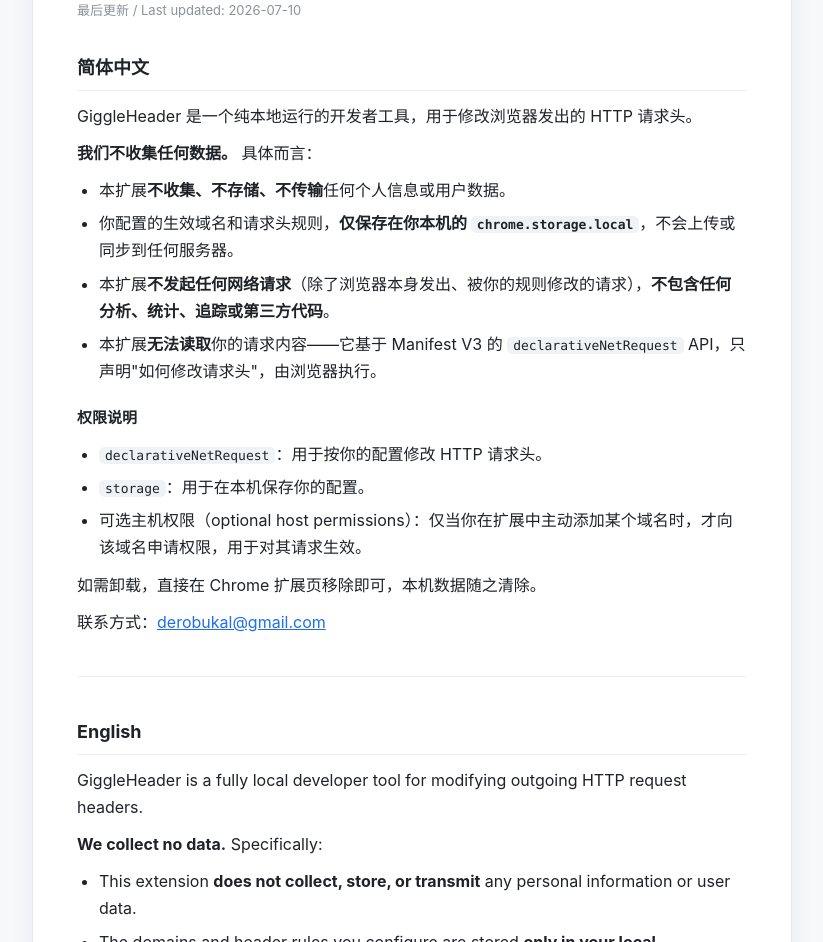
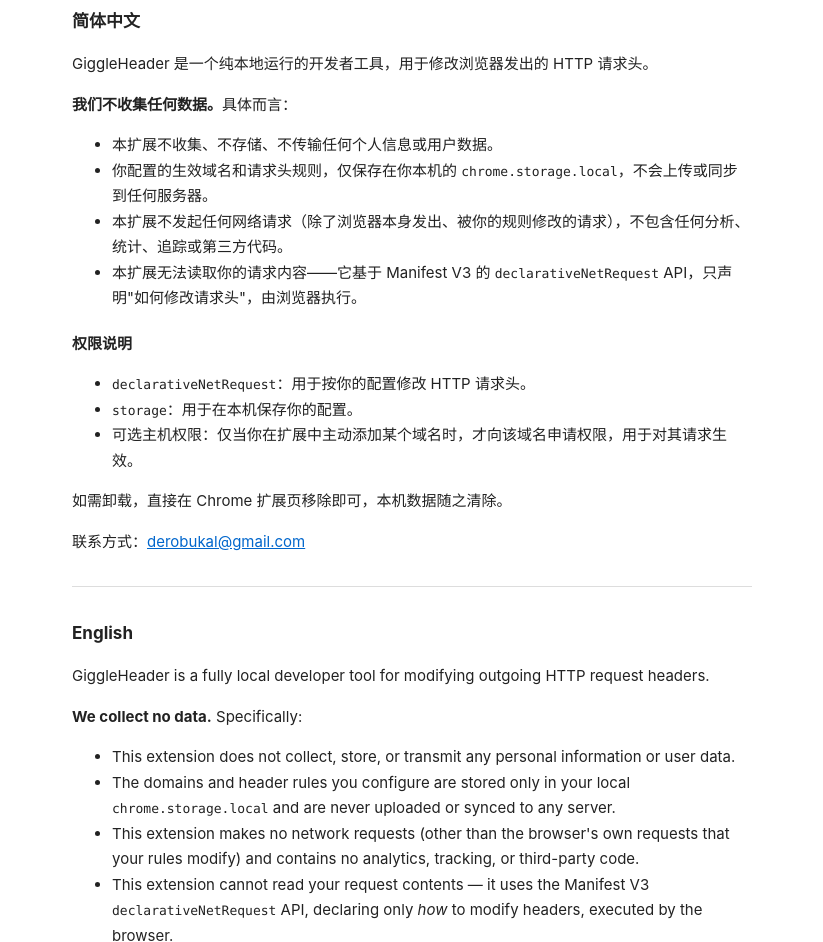
Before and after one commit to RitterHou/GiggleHeader, a browser extension: page web/privacy.html in a window 1280 px wide. Shown: the part 134-1076 px from the top of the page, without its empty margins (228-1051 px from the left). Drawn offline with Linux system fonts and the light colour scheme.

Commit message:
docs: 隐私政策改为极简纯文本样式，联系邮箱更新
Co-Authored-By: Claude Opus 4.8 <noreply@anthropic.com>

```diff
--- a/web/privacy.html
+++ b/web/privacy.html
@@ -5,79 +5,52 @@
 <meta name="viewport" content="width=device-width, initial-scale=1">
 <title>GiggleHeader 隐私权政策 / Privacy Policy</title>
 <style>
-  :root { color-scheme: light dark; }
-  * { box-sizing: border-box; }
   body {
-    margin: 0; padding: 40px 20px;
-    font-family: -apple-system, BlinkMacSystemFont, "PingFang SC", "Segoe UI", Roboto, sans-serif;
-    line-height: 1.7; color: #1f2328; background: #f6f8fa;
+    max-width: 680px; margin: 40px auto; padding: 0 16px;
+    font-family: -apple-system, BlinkMacSystemFont, "PingFang SC", "Segoe UI", sans-serif;
+    font-size: 15px; line-height: 1.7; color: #222; background: #fff;
   }
-  .wrap { max-width: 760px; margin: 0 auto; background: #fff; border: 1px solid #e5e9ef;
-    border-radius: 14px; padding: 40px 44px; box-shadow: 0 6px 24px rgba(30,50,90,.06); }
-  header { display: flex; align-items: center; gap: 14px; margin-bottom: 6px; }
-  header .logo { width: 46px; height: 46px; border-radius: 11px;
-    background: linear-gradient(135deg, #1f6feb, #14b88a); flex: 0 0 auto; }
-  h1 { font-size: 24px; margin: 0; letter-spacing: -.3px; }
-  .updated { color: #8a929b; font-size: 13px; margin: 4px 0 28px; }
-  h2 { font-size: 18px; margin: 32px 0 12px; padding-bottom: 6px; border-bottom: 1px solid #eaeef2; }
-  h3 { font-size: 15px; margin: 20px 0 8px; }
-  p { margin: 10px 0; }
-  ul { margin: 10px 0; padding-left: 22px; }
-  li { margin: 6px 0; }
-  code { background: #f0f3f6; padding: 1px 6px; border-radius: 5px; font-size: 13px;
-    font-family: ui-monospace, SFMono-Regular, Menlo, monospace; }
-  strong { font-weight: 650; }
-  .lang-note { color: #8a929b; font-size: 13px; }
-  a { color: #1f6feb; }
-  hr { border: none; border-top: 1px solid #eaeef2; margin: 40px 0; }
-  @media (prefers-color-scheme: dark) {
-    body { background: #0d1117; color: #e6edf3; }
-    .wrap { background: #161b22; border-color: #30363d; box-shadow: none; }
-    h2, h3 { border-color: #30363d; }
-    code { background: #21262d; }
-    .updated, .lang-note { color: #8b949e; }
-  }
+  h1 { font-size: 20px; }
+  h2 { font-size: 17px; margin-top: 32px; }
+  h3 { font-size: 15px; margin-top: 20px; }
+  .updated { color: #666; font-size: 13px; }
+  code { font-family: ui-monospace, Menlo, monospace; font-size: 13px; }
+  hr { border: none; border-top: 1px solid #ddd; margin: 32px 0; }
+  a { color: #06c; }
 </style>
 </head>
 <body>
-  <div class="wrap">
-    <header>
-      <div class="logo"></div>
   <h1>GiggleHeader 隐私权政策 / Privacy Policy</h1>
-    </header>
-    <div class="updated">最后更新 / Last updated: 2026-07-10</div>
+  <p class="updated">最后更新 / Last updated: 2026-07-10</p>
 
-    <section>
   <h2>简体中文</h2>
   <p>GiggleHeader 是一个纯本地运行的开发者工具，用于修改浏览器发出的 HTTP 请求头。</p>
-      <p><strong>我们不收集任何数据。</strong> 具体而言：</p>
+  <p><strong>我们不收集任何数据。</strong>具体而言：</p>
   <ul>
-        <li>本扩展<strong>不收集、不存储、不传输</strong>任何个人信息或用户数据。</li>
-        <li>你配置的生效域名和请求头规则，<strong>仅保存在你本机的 <code>chrome.storage.local</code></strong>，不会上传或同步到任何服务器。</li>
-        <li>本扩展<strong>不发起任何网络请求</strong>（除了浏览器本身发出、被你的规则修改的请求），<strong>不包含任何分析、统计、追踪或第三方代码</strong>。</li>
-        <li>本扩展<strong>无法读取</strong>你的请求内容——它基于 Manifest V3 的 <code>declarativeNetRequest</code> API，只声明"如何修改请求头"，由浏览器执行。</li>
+    <li>本扩展不收集、不存储、不传输任何个人信息或用户数据。</li>
+    <li>你配置的生效域名和请求头规则，仅保存在你本机的 <code>chrome.storage.local</code>，不会上传或同步到任何服务器。</li>
+    <li>本扩展不发起任何网络请求（除了浏览器本身发出、被你的规则修改的请求），不包含任何分析、统计、追踪或第三方代码。</li>
+    <li>本扩展无法读取你的请求内容——它基于 Manifest V3 的 <code>declarativeNetRequest</code> API，只声明"如何修改请求头"，由浏览器执行。</li>
   </ul>
   <h3>权限说明</h3>
   <ul>
     <li><code>declarativeNetRequest</code>：用于按你的配置修改 HTTP 请求头。</li>
     <li><code>storage</code>：用于在本机保存你的配置。</li>
-        <li>可选主机权限（optional host permissions）：仅当你在扩展中主动添加某个域名时，才向该域名申请权限，用于对其请求生效。</li>
+    <li>可选主机权限：仅当你在扩展中主动添加某个域名时，才向该域名申请权限，用于对其请求生效。</li>
   </ul>
   <p>如需卸载，直接在 Chrome 扩展页移除即可，本机数据随之清除。</p>
   <p>联系方式：<a href="mailto:derobukal@gmail.com">derobukal@gmail.com</a></p>
-    </section>
 
   <hr>
 
-    <section>
   <h2>English</h2>
   <p>GiggleHeader is a fully local developer tool for modifying outgoing HTTP request headers.</p>
   <p><strong>We collect no data.</strong> Specifically:</p>
   <ul>
-        <li>This extension <strong>does not collect, store, or transmit</strong> any personal information or user data.</li>
-        <li>The domains and header rules you configure are stored <strong>only in your local <code>chrome.storage.local</code></strong> and are never uploaded or synced to any server.</li>
-        <li>This extension <strong>makes no network requests</strong> (other than the browser's own requests that your rules modify) and contains <strong>no analytics, tracking, or third-party code</strong>.</li>
-        <li>This extension <strong>cannot read</strong> your request contents — it uses the Manifest V3 <code>declarativeNetRequest</code> API, declaring only <em>how</em> to modify headers, executed by the browser.</li>
+    <li>This extension does not collect, store, or transmit any personal information or user data.</li>
+    <li>The domains and header rules you configure are stored only in your local <code>chrome.storage.local</code> and are never uploaded or synced to any server.</li>
+    <li>This extension makes no network requests (other than the browser's own requests that your rules modify) and contains no analytics, tracking, or third-party code.</li>
+    <li>This extension cannot read your request contents — it uses the Manifest V3 <code>declarativeNetRequest</code> API, declaring only <em>how</em> to modify headers, executed by the browser.</li>
   </ul>
   <h3>Permissions</h3>
   <ul>
@@ -87,7 +60,5 @@
   </ul>
   <p>To uninstall, remove the extension from Chrome's extensions page; local data is cleared accordingly.</p>
   <p>Contact: <a href="mailto:derobukal@gmail.com">derobukal@gmail.com</a></p>
-    </section>
-  </div>
 </body>
 </html>
```
Lines whose indentation alone changed are shown as unchanged.
